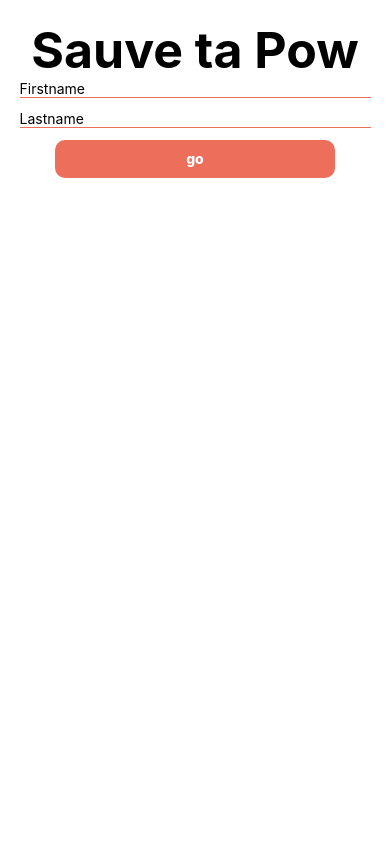
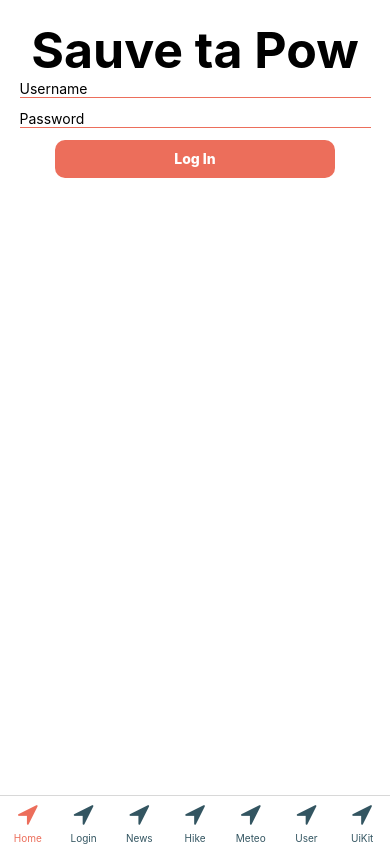
Before and after one commit to manu-kz/sauve-ta-pow-frontend, a React Native app: screen /Home in a window 390 px wide. Built offline with nearby package versions, Linux system fonts and the light colour scheme.

Commit message:
commencement sign in

```diff
--- a/App.js
+++ b/App.js
@@ -9,6 +9,7 @@ import NewsScreen from './screens/NewsScreen';
 import UserScreen from './screens/UserScreen';
 import HikeScreen from './screens/HikeScreen';
 import UiKitScreen from './screens/UiKitScreen';
+import LoginScreen from './screens/LoginScreen'
 import FontAwesome from 'react-native-vector-icons/FontAwesome';
 
 // persist store
@@ -19,9 +20,10 @@ import { persistStore, persistReducer } from "redux-persist";
 import { PersistGate } from "redux-persist/integration/react";
 import { combineReducers, configureStore } from "@reduxjs/toolkit";
 import articles from './reducers/articles'
+import user from './reducers/user';
 // import reducers
 
-const reducers = combineReducers({ articles });
+const reducers = combineReducers({ articles, user });
 const persistConfig = { key: "Sauve-ta-Pow", storage: AsyncStorage };
 
 const store = configureStore({
@@ -52,6 +54,8 @@ const TabNavigator = () => {
             iconName = 'location-arrow';
           } else if (route.name === 'Home') {
             iconName = 'location-arrow';
+          } else if (route.name === 'Login') {
+            iconName = 'location-arrow';
           }else if (route.name === 'UiKit') {
             iconName = 'location-arrow';
           }
@@ -64,6 +68,7 @@ const TabNavigator = () => {
       })}
     >
       <Tab.Screen name="Home" component={HomeScreen} />
+      <Tab.Screen name="Login" component={LoginScreen} />
       <Tab.Screen name="News" component={NewsScreen} />
       <Tab.Screen name="Hike" component={HikeScreen} />
       <Tab.Screen name="Meteo" component={MeteoScreen} />
@@ -79,7 +84,6 @@ export default function App() {
       <PersistGate persistor={persistor}>
         <NavigationContainer>
           <Stack.Navigator screenOptions={{ headerShown: false }}>
-            <Stack.Screen name="Home" component={HomeScreen} />
             <Stack.Screen name="TabNavigator" component={TabNavigator} />
           </Stack.Navigator>
         </NavigationContainer>
--- /dev/null
+++ b/components/Login.js
@@ -0,0 +1,94 @@
+import {
+  Button,
+  StyleSheet,
+  Text,
+  View,
+  Image,
+  TextInput,
+  TouchableOpacity,
+  KeyboardAvoidingView,
+  Platform,
+} from "react-native";
+import { useRef } from "react";
+
+export default function HomeScreen({ navigation }) {
+  //SIGN UP
+
+  const [username, setUsername] = useState('')
+  const [password, setPassword] = useState('')
+
+  console.log(username)
+
+
+//   async function login() {
+//     const rawRes = await fetch("http://localhost:3000/users/signin",{
+// 		method: 'POST',
+// 		headers: { 'Content-Type': 'application/json' },
+// 	    body: JSON.stringify({ username: usernameRef, password: passwordRef })
+//     });
+//     const jsonRes = await rawRes.json();
+//     console.log('json', jsonRes)
+
+// }
+
+  return (
+    <KeyboardAvoidingView
+      behavior={Platform.OS === "ios" ? "padding" : "height"}
+      style={styles.container}
+    >
+      <Text style={styles.title}>Sauve ta Pow</Text>
+      <TextInput
+        style={styles.input}
+        placeholder="Username"
+        ref={usernameRef}
+        onChangeText={(e) => (usernameRef.current.value = e)}
+      />
+      <TextInput
+        style={styles.input}
+        placeholder="Password"
+        onChangeText={(e) => (passwordRef.current.value = e)}
+      />
+      <TouchableOpacity style={styles.button} >
+        <Text style={styles.txt}>Log In</Text>
+      </TouchableOpacity>
+    </KeyboardAvoidingView>
+  );
+}
+
+const styles = StyleSheet.create({
+  container: {
+    flex: 1,
+    backgroundColor: "#ffffff",
+    alignItems: "center",
+    padding: "5%",
+  },
+  image: {
+    width: "100%",
+    height: "50%",
+  },
+  title: {
+    fontSize: 50,
+    fontWeight: "bold",
+  },
+  input: {
+    borderBottomColor: "#EC6E5B",
+    borderBottomWidth: 1,
+    marginBottom: 12,
+    width: "100%",
+  },
+  button: {
+    width: 143,
+    height: 43,
+    display: "flex",
+    justifyContent: "center",
+    alignItems: "center",
+    backgroundColor: "#8B9EAB",
+    borderRadius: 100,
+    margin: 5,
+  },
+  txt: {
+    textAlign: "center",
+    color: "#ffffff",
+    fontWeight: 800,
+  },
+});
--- /dev/null
+++ b/reducers/user.js
@@ -0,0 +1,20 @@
+import { createSlice } from '@reduxjs/toolkit';
+
+const initialState = { username: null, token: null  }
+;
+
+export const userSlice = createSlice({
+  name: 'user',
+  initialState,
+  reducers: {
+    keepUsername: (state, action) => {
+        state.username = action.payload
+        },
+    keepToken: (state, action) => {
+            state.token = action.payload
+            }
+  },
+});
+
+export const {keepUsername , keepToken} = userSlice.actions;
+export default userSlice.reducer;
--- a/screens/HomeScreen.js
+++ b/screens/HomeScreen.js
@@ -1,25 +1,36 @@
 
 import { Button, StyleSheet, Text, View, Image, TextInput, TouchableOpacity, KeyboardAvoidingView, Platform } from 'react-native';
+import { useRef } from "react";
+
+
 
 export default function HomeScreen({ navigation }) {
- return (
-   <KeyboardAvoidingView
-   behavior={Platform.OS === 'ios' ? 'padding' : 'height'} style={styles.container}>
-     <Text style={styles.title}>Sauve ta Pow</Text>
-     <TextInput
-        style={styles.input}
-        placeholder="Firstname"
-      />
+    //SIGN UP
+
+const username = useRef(null);
+  return (
+    <KeyboardAvoidingView
+      behavior={Platform.OS === "ios" ? "padding" : "height"}
+      style={styles.container}
+    >
+      <Text style={styles.title}>Sauve ta Pow</Text>
       <TextInput
         style={styles.input}
-        placeholder="Lastname"
+        placeholder="Username"
+        ref={username}
+        onChangeText={(e) => (username.current.value = e)}
       />
-           <TouchableOpacity style={styles.button} onPress={() => navigation.navigate('TabNavigator')}>
-        <Text style={styles.txt}>go</Text>
+      <TextInput style={styles.input} placeholder="Password" />
+      <TouchableOpacity
+        style={styles.button}
+        onPress={() => navigation.navigate("TabNavigator")}
+      >
+        <Text style={styles.txt}>Log In</Text>
       </TouchableOpacity>
-      </KeyboardAvoidingView>
- );
+    </KeyboardAvoidingView>
+  );
 }
+
 
 
 const styles = StyleSheet.create({
--- a/screens/LoginScreen.js
+++ b/screens/LoginScreen.js
@@ -1,22 +1,64 @@
-
-import { Button, StyleSheet, Text, View, Image, TextInput, TouchableOpacity, KeyboardAvoidingView, Platform } from 'react-native';
+import {
+  Button,
+  StyleSheet,
+  Text,
+  View,
+  Image,
+  TextInput,
+  TouchableOpacity,
+  KeyboardAvoidingView,
+  Platform,
+  SafeAreaView
+} from "react-native";
+import { useRef } from "react";
+import Login from '../components/Login'
 
 export default function HomeScreen({ navigation }) {
- return (
-   <KeyboardAvoidingView
-   behavior={Platform.OS === 'ios' ? 'padding' : 'height'} style={styles.container}>
-     <Text style={styles.title}>Sauve ta Pow</Text>
-     <TextInput
-        style={styles.input}
-        placeholder="Firstname"
-      />
-      <TextInput
-        style={styles.input}
-        placeholder="Lastname"
-      />
-           <TouchableOpacity style={styles.button} onPress={() => navigation.navigate('TabNavigator')}>
-        <Text style={styles.txt}>go</Text>
-      </TouchableOpacity>
-      </KeyboardAvoidingView>
- );
+  //SIGN UP
+  const usernameRef = useRef(null);
+  const passwordRef = useRef(null);
+  return (
+    <SafeAreaView style={styles.container}>
+      <Login/>
+    </SafeAreaView>
+
+  );
 }
+
+const styles = StyleSheet.create({
+  container: {
+    flex: 1,
+    backgroundColor: "",
+    alignItems: "center",
+    padding: "5%",
+  },
+  image: {
+    width: "100%",
+    height: "50%",
+  },
+  title: {
+    fontSize: 50,
+    fontWeight: "bold",
+  },
+  input: {
+    borderBottomColor: "#EC6E5B",
+    borderBottomWidth: 1,
+    marginBottom: 12,
+    width: "100%",
+  },
+  button: {
+    width: 143,
+    height: 43,
+    display: "flex",
+    justifyContent: "center",
+    alignItems: "center",
+    backgroundColor: "#8B9EAB",
+    borderRadius: 100,
+    margin: 5,
+  },
+  txt: {
+    textAlign: "center",
+    color: "#ffffff",
+    fontWeight: 800,
+  },
+});
```
Also changed, not shown: 1 other file (tests, documents, lock files or other folders).
